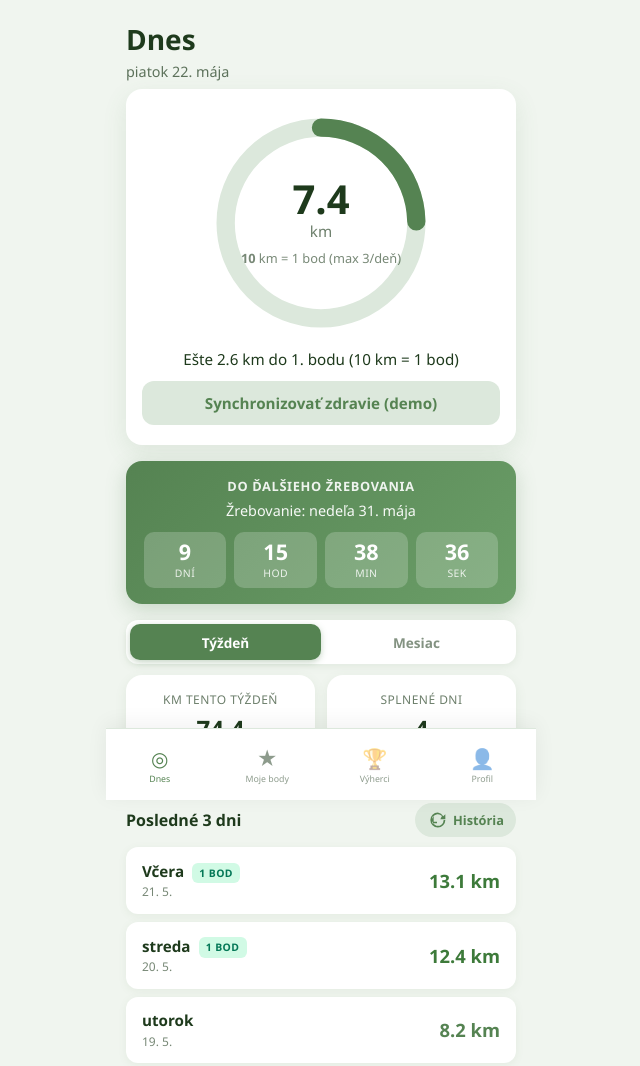
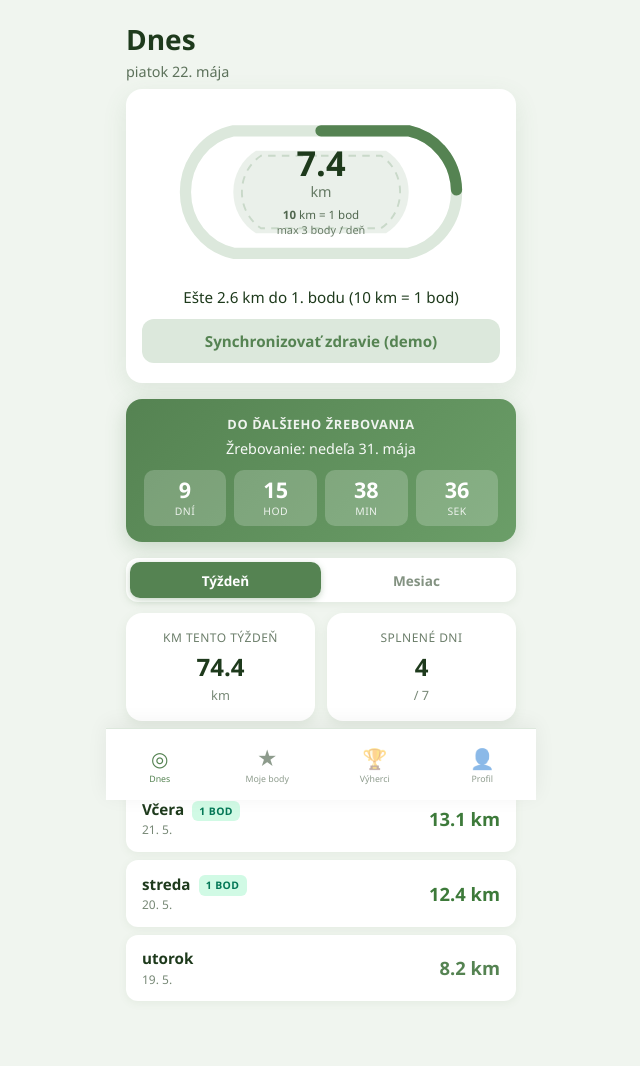
Before and after one commit to Filipeje/chodza-app, a plain HTML site: page index.html in a window 1280 px wide. Shown: the whole page, without its empty margins (319-959 px from the left). Drawn offline with Linux system fonts and the light colour scheme.

Commit message:
UI: ovalna beziecka draha namiesto kruhu na uvodnej stranke

```diff
--- a/app.js
+++ b/app.js
@@ -4,7 +4,14 @@
  */
 const ADMIN_GOAL_KM = 10;
 const MAX_POINTS_PER_DAY = 3;
-const RING_CIRCUMFERENCE = 2 * Math.PI * 52;
+let trackPathLength = 0;
+
+function getTrackPathLength() {
+  const el = document.getElementById("ring-progress");
+  if (!el) return 500;
+  if (!trackPathLength) trackPathLength = el.getTotalLength();
+  return trackPathLength;
+}
 
 /** Rozdelenie výhier za mesiac (70 % tržieb) – súčet = 100 % */
 const PRIZE_CONFIG = {
@@ -222,9 +229,11 @@ function updateRing() {
   const pointsToday = getPointsForKm(km);
   const maxKm = step * MAX_POINTS_PER_DAY;
   const pct = maxKm > 0 ? Math.min(km / maxKm, 1) : 0;
-  const offset = RING_CIRCUMFERENCE * (1 - pct);
+  const len = getTrackPathLength();
+  const offset = len * (1 - pct);
 
   const ring = document.getElementById("ring-progress");
+  ring.style.strokeDasharray = `${len}`;
   ring.style.strokeDashoffset = String(offset);
   ring.classList.toggle("ring__progress--done", pointsToday >= MAX_POINTS_PER_DAY);
 
--- a/index.html
+++ b/index.html
@@ -20,15 +20,33 @@
         <!-- Domov -->
         <section class="panel panel--active" id="panel-home" aria-labelledby="nav-home">
           <div class="ring-card">
-            <div class="ring" role="img" aria-label="Prejdené kilometre dnes">
-              <svg class="ring__svg" viewBox="0 0 120 120">
-                <circle class="ring__track" cx="60" cy="60" r="52" />
-                <circle class="ring__progress" id="ring-progress" cx="60" cy="60" r="52" />
+            <div class="ring ring--stadium" role="img" aria-label="Prejdené kilometre dnes">
+              <svg class="ring__svg" viewBox="0 0 240 118" aria-hidden="true">
+                <path
+                  class="ring__field"
+                  d="M 120,26 L 172,26 A 36,38 0 0 1 172,92 L 68,92 A 36,38 0 0 1 68,26 Z"
+                />
+                <path
+                  class="ring__lane ring__lane--inner"
+                  d="M 120,30 L 168,30 A 32,34 0 0 1 168,88 L 72,88 A 32,34 0 0 1 72,30 Z"
+                />
+                <path
+                  class="ring__track"
+                  d="M 120,10 L 190,10 A 48,50 0 0 1 190,108 L 50,108 A 48,50 0 0 1 50,10 Z"
+                />
+                <path
+                  class="ring__progress"
+                  id="ring-progress"
+                  d="M 120,10 L 190,10 A 48,50 0 0 1 190,108 L 50,108 A 48,50 0 0 1 50,10 Z"
+                />
               </svg>
               <div class="ring__center">
                 <span class="ring__value" id="km-today">0.0</span>
                 <span class="ring__unit">km</span>
-                <span class="ring__goal"><strong id="km-goal">10</strong> km = 1 bod (max 3/deň)</span>
+                <p class="ring__goal">
+                  <strong id="km-goal">10</strong> km = 1 bod<br />
+                  <span class="ring__goal-sub">max 3 body / deň</span>
+                </p>
               </div>
             </div>
             <p class="ring-card__status" id="goal-status">Ešte <span id="km-remaining">12.0</span> km do cieľa</p>
--- a/styles.css
+++ b/styles.css
@@ -84,22 +84,36 @@ body {
 
 .ring {
   position: relative;
-  width: 220px;
-  height: 220px;
+  width: 100%;
+  max-width: 300px;
+  height: 158px;
   margin: 0 auto;
 }
 
 .ring__svg {
   width: 100%;
   height: 100%;
-  transform: rotate(-90deg);
+  display: block;
+}
+
+.ring__field {
+  fill: rgba(85, 131, 82, 0.12);
+  stroke: none;
+}
+
+.ring__lane {
+  fill: none;
+  stroke: rgba(85, 131, 82, 0.22);
+  stroke-width: 1.5;
+  stroke-dasharray: 6 5;
 }
 
 .ring__track,
 .ring__progress {
   fill: none;
-  stroke-width: 10;
+  stroke-width: 9;
   stroke-linecap: round;
+  stroke-linejoin: round;
 }
 
 .ring__track {
@@ -108,8 +122,8 @@ body {
 
 .ring__progress {
   stroke: var(--accent);
-  stroke-dasharray: 326.73;
-  stroke-dashoffset: 326.73;
+  stroke-dasharray: 0;
+  stroke-dashoffset: 0;
   transition: stroke-dashoffset 0.6s ease, stroke 0.3s;
 }
 
@@ -119,29 +133,41 @@ body {
 
 .ring__center {
   position: absolute;
-  inset: 0;
+  left: 50%;
+  top: 50%;
+  transform: translate(-50%, -50%);
+  width: 58%;
+  max-width: 11.5rem;
   display: flex;
   flex-direction: column;
   align-items: center;
   justify-content: center;
+  text-align: center;
+  pointer-events: none;
 }
 
 .ring__value {
-  font-size: 2.5rem;
+  font-size: 2.15rem;
   font-weight: 800;
   line-height: 1;
 }
 
 .ring__unit {
-  font-size: 0.95rem;
+  font-size: 0.9rem;
   opacity: 0.65;
-  margin-top: 0.15rem;
+  margin-top: 0.1rem;
 }
 
 .ring__goal {
-  font-size: 0.8rem;
-  margin-top: 0.5rem;
-  opacity: 0.6;
+  margin: 0.35rem 0 0;
+  font-size: 0.72rem;
+  line-height: 1.35;
+  opacity: 0.75;
+}
+
+.ring__goal-sub {
+  font-size: 0.68rem;
+  opacity: 0.85;
 }
 
 .ring-card__status {
```
